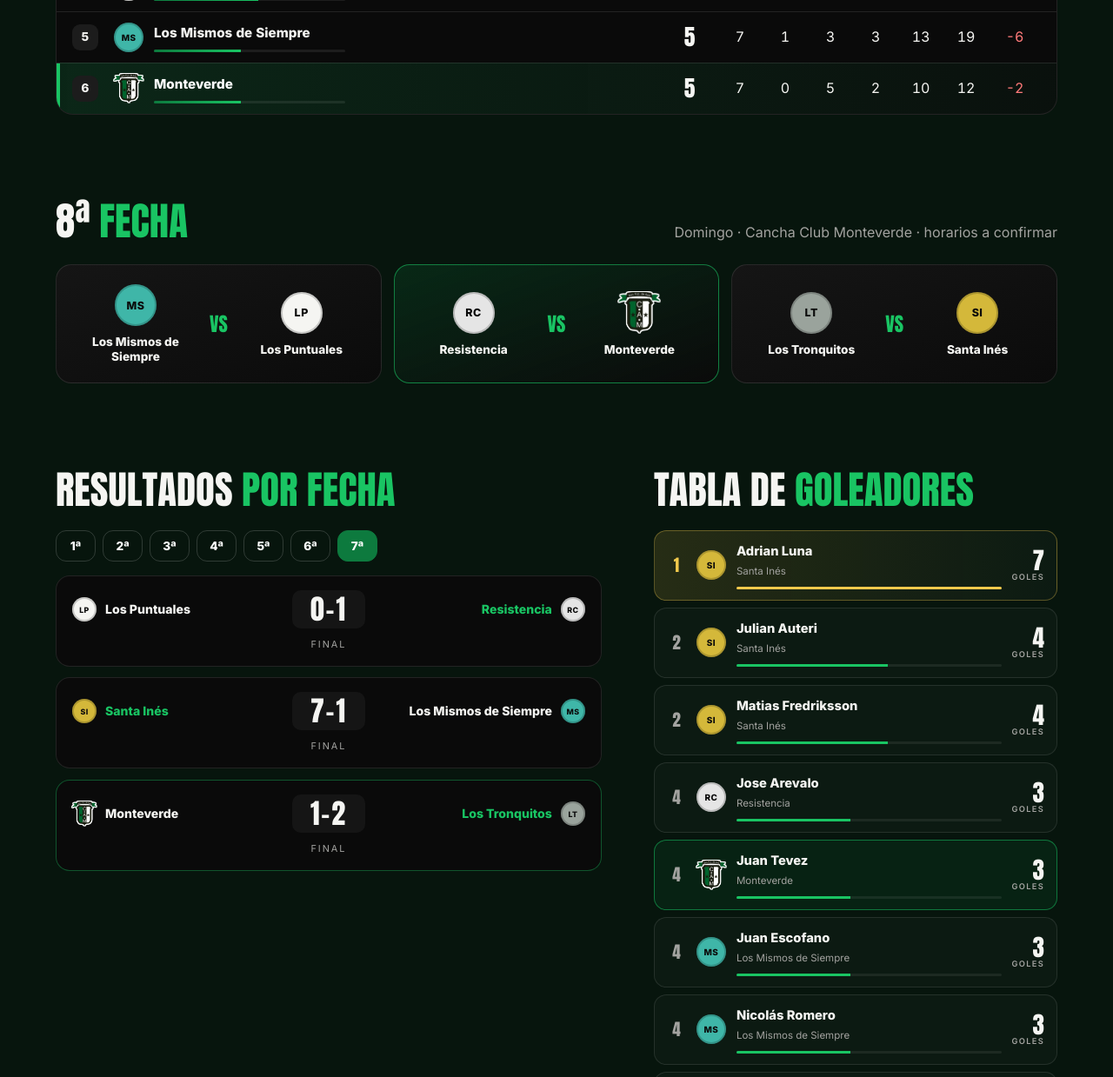
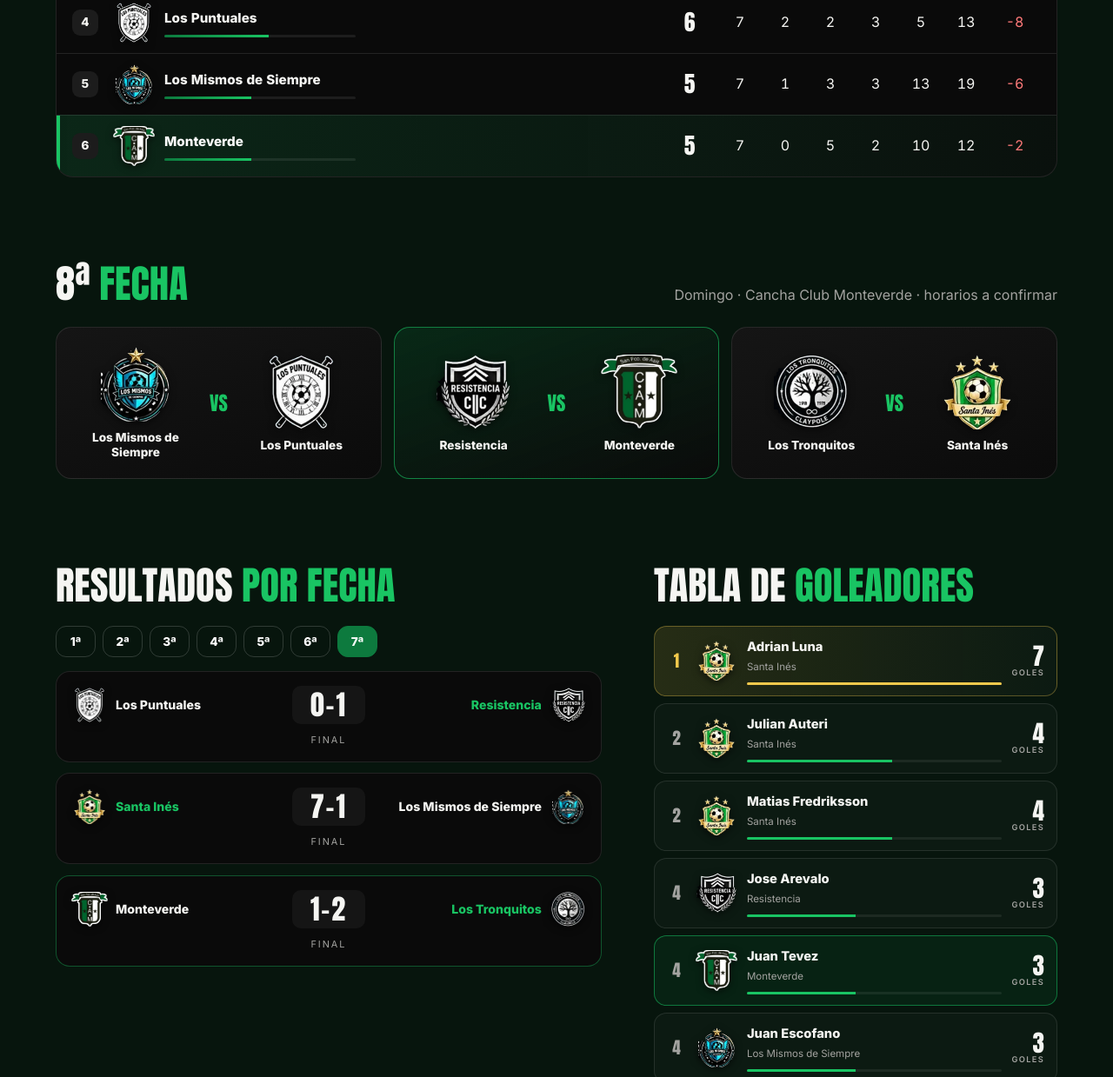
Before and after one commit to Bether2026/club-monteverde, a plain HTML site: page senior.html in a window 1280 px wide. Shown: the part 1738-2977 px from the top of the page at 87% size. Drawn offline with Linux system fonts and the light colour scheme.

Commit message:
Senior +35: escudos oficiales de cada equipo en lugar de insignias redondas
Recortados del flyer del Torneo Clausura (fondo quitado, forma original respetada).

Co-Authored-By: Claude Opus 5.5 <noreply@anthropic.com>

```diff
--- a/styles.css
+++ b/styles.css
@@ -484,9 +484,10 @@ main{overflow-x:clip}
 
 /* ===== Torneo Senior +35: tabla, fechas, goleadores ===== */
 .src{color:var(--green-hi);text-decoration:underline;text-underline-offset:3px}
-.tb{flex:0 0 auto;display:inline-grid;place-items:center;width:34px;height:34px;border-radius:50%;font:800 .62rem var(--body);letter-spacing:.04em;color:#0a0a0a;background:var(--tc,#888);box-shadow:inset 0 0 0 2px #00000030}
-.tb-cam{background:none;box-shadow:none}
-.tb-cam img{width:34px;height:auto;filter:drop-shadow(1px 0 0 #fff) drop-shadow(-1px 0 0 #fff) drop-shadow(0 1px 0 #fff) drop-shadow(0 -1px 0 #fff)}
+.tb{flex:0 0 auto;display:inline-flex;align-items:center;justify-content:center;width:46px;height:46px}
+.tb img{max-width:100%;max-height:100%;width:auto;height:auto;object-fit:contain;filter:drop-shadow(0 2px 4px #0009)}
+.tb-cam img{filter:drop-shadow(1px 0 0 #fff) drop-shadow(-1px 0 0 #fff) drop-shadow(0 1px 0 #fff) drop-shadow(0 -1px 0 #fff) drop-shadow(0 2px 4px #0009)}
+.tb-txt{border-radius:8px;background:#222;font:800 .6rem var(--body);color:#ccc}
 
 .standings{border-radius:20px;overflow:hidden;border:1px solid var(--line);background:#0a0a0a}
 .st-row{display:grid;grid-template-columns:48px minmax(0,1fr) 64px repeat(6,52px) 60px;align-items:center;padding:12px 18px;border-top:1px solid var(--line);font-variant-numeric:tabular-nums;text-align:center;position:relative}
@@ -510,8 +511,7 @@ main{overflow-x:clip}
 .fx-card:hover{transform:translateY(-5px);border-color:#19c46388}
 .fx-card.me{border-color:#19c46399;background:linear-gradient(160deg,#0d7a3e33,#0b0b0b)}
 .fx-t{display:flex;flex-direction:column;align-items:center;gap:10px}
-.fx-t .tb{width:48px;height:48px;font-size:.78rem}
-.fx-t .tb-cam img{width:48px}
+.fx-t .tb{width:86px;height:86px}
 .fx-t b{font-size:.85rem;line-height:1.2}
 .fx-vs{font-family:var(--display);font-size:1.4rem;color:var(--green-hi)}
 
@@ -526,8 +526,7 @@ main{overflow-x:clip}
 @keyframes resIn{from{opacity:0;transform:translateY(14px) rotateX(20deg)}}
 .board.res .t{display:flex;align-items:center;gap:10px;justify-content:flex-start;text-align:left;font-size:.88rem}
 .board.res .t.r{justify-content:flex-end;text-align:right}
-.board.res .t .tb{width:28px;height:28px;font-size:.55rem}
-.board.res .t .tb-cam img{width:28px}
+.board.res .t .tb{width:40px;height:40px}
 .board.res .sc{font-size:2rem;min-width:84px}
 .board.res.me{border-color:#19c46366}
 
@@ -556,7 +555,7 @@ main{overflow-x:clip}
   .st-row .opt{display:none}
   .team-c{gap:9px}
   .team-c b{font-size:.84rem}
-  .tb{width:28px;height:28px;font-size:.55rem}.tb-cam img{width:28px}
+  .tb{width:36px;height:36px}
   .board.res{padding:14px 12px}
   .board.res .t{font-size:.78rem;gap:7px}
   .board.res .sc{font-size:1.6rem;min-width:64px;padding:4px 8px}
--- a/torneo-data.js
+++ b/torneo-data.js
@@ -8,14 +8,14 @@ window.TORNEO = {
   actualizado: '7ª fecha',
   fuente: 'https://copafacil.com/-9e0jv',
 
-  /* Equipos: sigla y color del escudito */
+  /* Equipos: escudo oficial de cada uno (img/equipos/) */
   equipos: {
-    'Santa Inés':            { sigla: 'SI', color: '#d4b83a' },
-    'Resistencia':           { sigla: 'RC', color: '#e5e5e5' },
-    'Los Tronquitos':        { sigla: 'LT', color: '#9aa39c' },
-    'Los Puntuales':         { sigla: 'LP', color: '#f5f5f2' },
-    'Los Mismos de Siempre': { sigla: 'MS', color: '#3fb6a8' },
-    'Monteverde':            { sigla: 'CAM', escudo: true }
+    'Santa Inés':            { escudo: 'img/equipos/santa-ines.png' },
+    'Resistencia':           { escudo: 'img/equipos/resistencia.png' },
+    'Los Tronquitos':        { escudo: 'img/equipos/los-tronquitos.png' },
+    'Los Puntuales':         { escudo: 'img/equipos/los-puntuales.png' },
+    'Los Mismos de Siempre': { escudo: 'img/equipos/los-mismos-de-siempre.png' },
+    'Monteverde':            { escudo: 'img/escudo.png', local: true }
   },
 
   /* Tabla de posiciones: [equipo, PTS, J, G, E, P, GF, GC] */
--- a/torneo.js
+++ b/torneo.js
@@ -4,10 +4,10 @@
   const $ = s => document.querySelector(s);
   const esc = s => String(s).replace(/[&<>"]/g, c => ({ '&': '&amp;', '<': '&lt;', '>': '&gt;', '"': '&quot;' }[c]));
   const badge = name => {
-    const e = T.equipos[name] || { sigla: name.slice(0, 2).toUpperCase(), color: '#888' };
+    const e = T.equipos[name] || {};
     return e.escudo
-      ? `<span class="tb tb-cam"><img src="img/escudo.png" alt=""></span>`
-      : `<span class="tb" style="--tc:${e.color}">${esc(e.sigla)}</span>`;
+      ? `<span class="tb${e.local ? ' tb-cam' : ''}"><img src="${esc(e.escudo)}" alt="Escudo de ${esc(name)}" loading="lazy"></span>`
+      : `<span class="tb tb-txt">${esc(name.slice(0, 2).toUpperCase())}</span>`;
   };
   const isHome = n => n === 'Monteverde';
 
```
Also changed, not shown: img/equipos/los-mismos-de-siempre.png (added), img/equipos/los-puntuales.png (added), img/equipos/los-tronquitos.png (added), img/equipos/resistencia.png (added), img/equipos/santa-ines.png (added).
